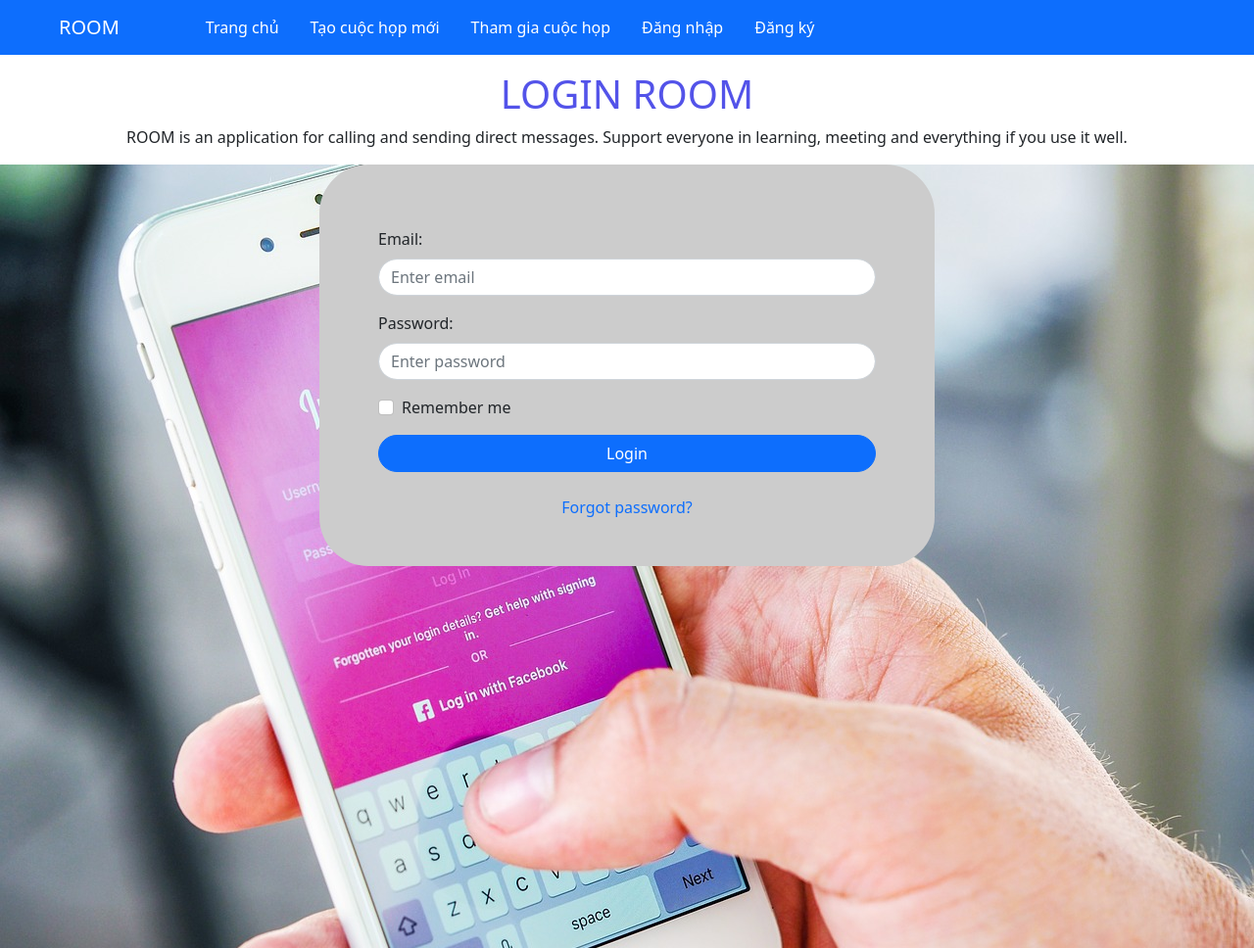
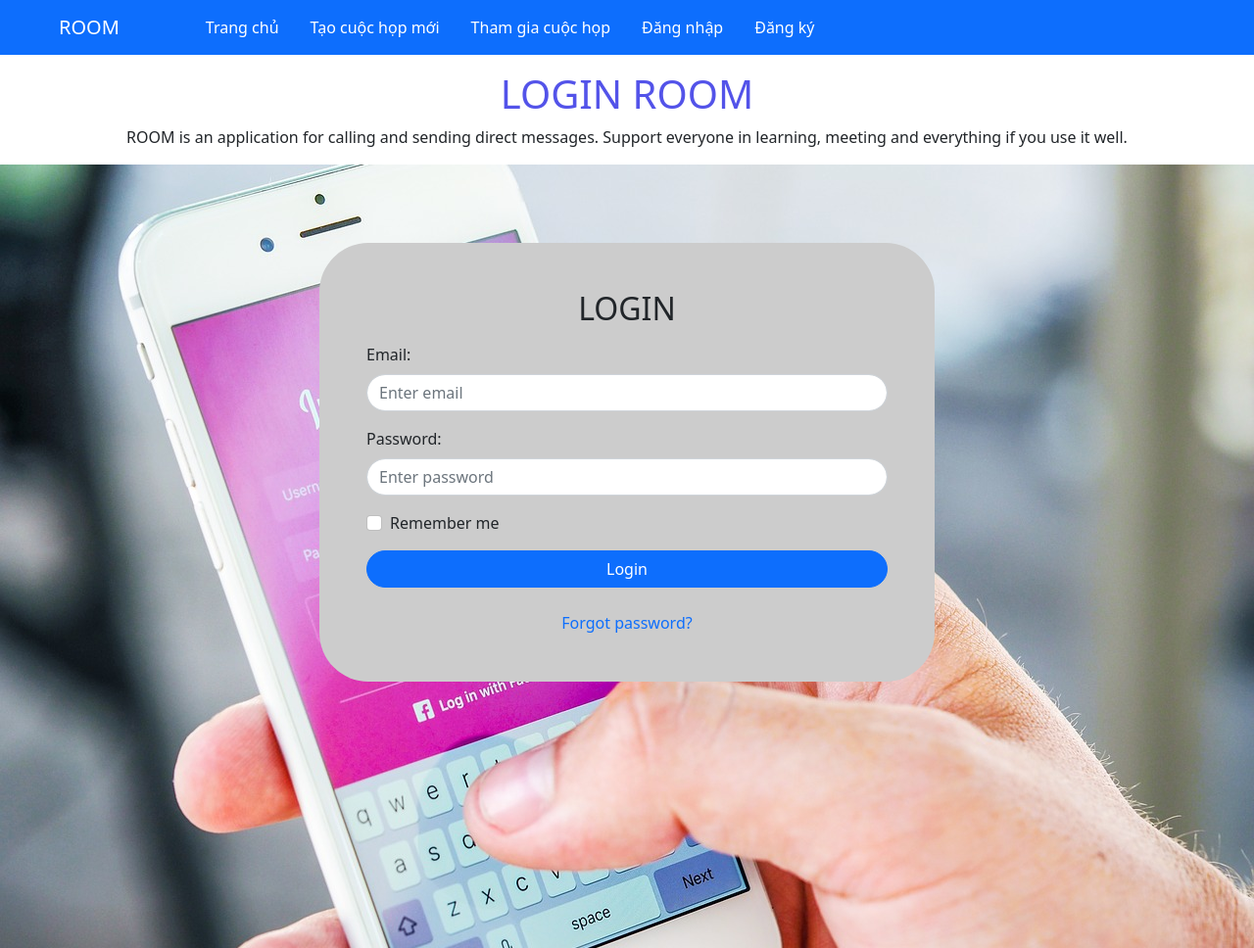
Before and after one commit to BinhPhanVan/BinhPhanVan.github.io, a plain HTML site: page FE_PBL4/login.html in a window 1280 px wide. Shown: the top 968 px of the page at 98% size. Drawn offline with nearby package versions, Linux system fonts and the light colour scheme.

Commit message:
PBL_test

```diff
--- a/FE_PBL4/login.css
+++ b/FE_PBL4/login.css
@@ -1,9 +1,7 @@
 .main-form
 {
-    /* position: absolute;
-    top: 50%; */
-    margin-left: 25%;
-    transform: translateX(-50%,-50%);
+    position: relative;
+    top:10%;
     border-radius: 50px;
 
 }
@@ -42,3 +40,11 @@
     background: url(./source/img/default-image.jpg) no-repeat center;
     background-size: cover;
 }
+@media  (min-width: 200px)and (max-width: 700px) {
+    .main-form {width: 100%;}
+  }
+@media  (min-width: 700px) {
+    .main-form {width: 50%;
+    margin-left: 25%;
+    transform: translateX(-50%,-50%); }
+  }
--- a/FE_PBL4/login.html
+++ b/FE_PBL4/login.html
@@ -50,13 +50,13 @@
             <p>ROOM is an application for calling and sending direct messages. Support everyone in learning, meeting and everything if you use it well.</p>
       </div>
       <div class="main-login container-fluid w-100">
-        <div class="container-sm main-form w-50" style="background-color: rgb(204, 204, 204);">
-            <div class="form-login w-100">
-                <form action="/action_page.php" class="w-100 p-5">
-                    <!-- <div class="avatar bg-success text-center">
-
-                    </div> -->
-                    <div class="mb-3 mt-3">
+        <div class="main-form" style="background-color: rgb(204, 204, 204);">
+            <div class="form-login">
+                <form action="/action_page.php" class="p-5">
+                    <div class="mb-3">
+                        <h2 class="text-center">LOGIN</h2>
+                      </div>
+                    <div class="mb-3 ">
                       <label for="email" class="form-label">Email:</label>
                       <input type="email" class="form-control" id="email" placeholder="Enter email" name="email">
                     </div>
```
